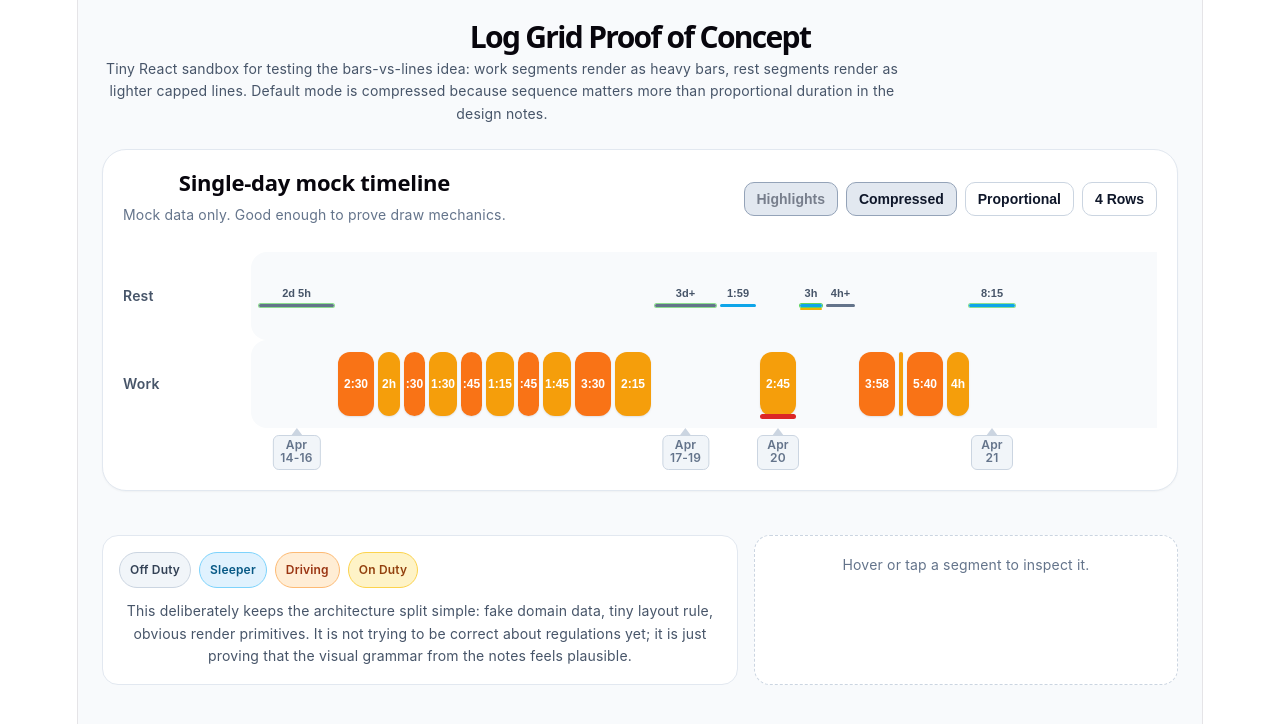
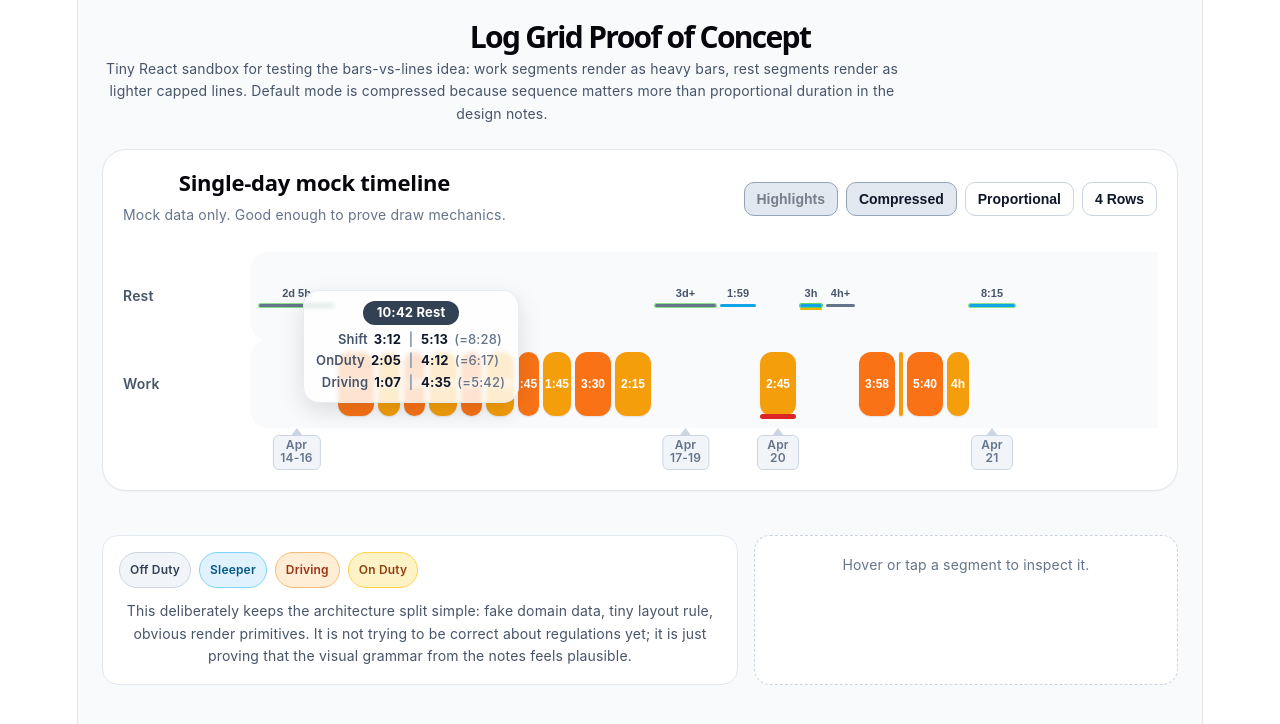
Before and after one commit to LarryBoyEval/matrix-play, a React (Vite) app: page / in a window 1280 px wide. Shown: the top 724 px of the page. Built offline with nearby package versions, Linux system fonts and the light colour scheme.

Commit message:
Added first pass of Panel to use of Driving, OnDuty and Shift for both sides of a qualifying Sleeper split segment.

```diff
--- a/src/MultidayLog.tsx
+++ b/src/MultidayLog.tsx
@@ -7,6 +7,7 @@ import PunchClockGlyph from "./assets/glyphs/time-sheet.svg?react";
 import PageGlyph from "./assets/glyphs/page.svg?react";
 import NoDataGlyph from "./assets/glyphs/no-data.svg?react";
 import CondensedAxis from "./CondensedAxis";
+import WorkTotalsPanel from "./WorkTotalsPanel";
 
 import type {
     Segment,
@@ -2036,6 +2037,7 @@ export default function MultiDayLog() {
                         background: "#ffffff",
                         padding: 20,
                         boxShadow: "0 1px 2px rgba(0,0,0,0.04)",
+                        position: "relative",
                     }}
                 >
                     <div
@@ -2169,6 +2171,7 @@ export default function MultiDayLog() {
                                 )}
                             </TimelineCanvas>
                         </TimelineViewport>
+                        <WorkTotalsPanel />
                     </div>
                 </div>
 
--- /dev/null
+++ b/src/WorkTotalsPanel.tsx
@@ -0,0 +1,135 @@
+import type { CSSProperties } from "react";
+
+type WorkTotalsPanelProps = {
+    style?: CSSProperties;
+};
+
+// 👇 top of file (after imports)
+
+function WorkTotalsRow({
+    label,
+    prior,
+    next,
+    total,
+}: {
+    label: string;
+    prior: string;
+    next: string;
+    total: string;
+}) {
+    return (
+        <div
+            style={{
+                display: "grid",
+                gridTemplateColumns: "1fr 12px 1fr",
+                columnGap: 4,
+                alignItems: "center",
+                fontSize: 13,
+                lineHeight: 1.2,
+                padding: "1px 0",
+            }}
+        >
+            <div
+                style={{
+                    display: "flex",
+                    justifyContent: "flex-end",
+                    gap: 6,
+                    whiteSpace: "nowrap",
+                }}
+            >
+                <span style={{ fontWeight: 600, color: "#475569" }}>{label}</span>
+                <span style={{ fontWeight: 700, color: "#0f172a" }}>{prior}</span>
+            </div>
+
+            <div
+                style={{
+                    textAlign: "center",
+                    color: "#94a3b8",
+                    fontWeight: 700,
+                }}
+            >
+                |
+            </div>
+
+            <div
+                style={{
+                    display: "flex",
+                    justifyContent: "flex-start",
+                    gap: 6,
+                    whiteSpace: "nowrap",
+                }}
+            >
+                <span style={{ fontWeight: 700, color: "#0f172a" }}>{next}</span>
+                <span style={{ color: "#64748b", fontWeight: 500 }}>
+                    (={total})
+                </span>
+            </div>
+        </div>
+    );
+}
+
+export default function WorkTotalsPanel({ style }: WorkTotalsPanelProps) {
+    return (
+        <div
+            style={{
+                position: "absolute",
+                top: 140,
+                left: 200,
+                width: "max-content",
+                minWidth: 0,
+                borderRadius: 16,
+                background: "rgba(255, 255, 255, 0.8)",
+                backdropFilter: "blur(2px)",
+                WebkitBackdropFilter: "blur(2px)",
+                border: "1px solid rgba(226, 232, 240, 0.8)",
+                boxShadow: "0 8px 24px rgba(0,0,0,0.12)",
+                padding: "10px 12px",
+                zIndex: 50,
+                ...style,
+            }}
+        >
+            {/* Header */}
+            <div
+                style={{
+                    display: "grid",
+                    gridTemplateColumns: "1fr 12px 1fr",
+                    columnGap: 4,
+                    alignItems: "center",
+                    marginBottom: 6,
+                }}
+            >
+                <div />
+
+                <div
+                    style={{
+                        display: "flex",
+                        justifyContent: "center",
+                    }}
+                >
+                    <div
+                        style={{
+                            padding: "4px 14px",
+                            borderRadius: 9999,
+                            background: "#334155",
+                            color: "white",
+                            fontSize: 13,
+                            fontWeight: 700,
+                            lineHeight: 1.2,
+                            whiteSpace: "nowrap",
+                        }}
+                    >
+                        10:42 Rest
+                    </div>
+                </div>
+
+                <div />
+            </div>
+
+            <div style={{ display: "grid", gap: 4 }}>
+                <WorkTotalsRow label="Shift" prior="3:12" next="5:13" total="8:28" />
+                <WorkTotalsRow label="OnDuty" prior="2:05" next="4:12" total="6:17" />
+                <WorkTotalsRow label="Driving" prior="1:07" next="4:35" total="5:42" />
+            </div>
+        </div>
+    );
+}
```
Also changed, not shown: design/todo.md (+1 -0 lines).
